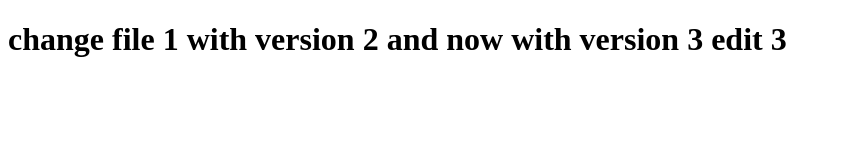
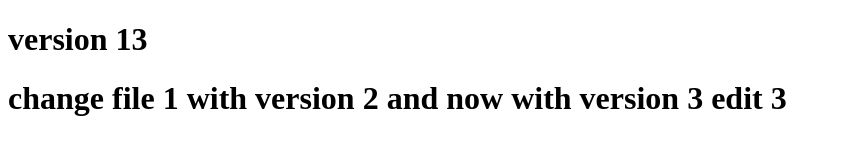
Before and after one commit to SabirKazi176/git_tutorial, a plain HTML site: page change.html in a window 1280 px wide. Shown: the whole page, without its empty margins (0-841 px from the left). Drawn offline with Linux system fonts and the light colour scheme.

Commit message:
version 13

```diff
--- a/change.html
+++ b/change.html
@@ -6,6 +6,7 @@
     <title>Document</title>
   </head>
   <body>
+    <h1>version 13</h1>
     <h1>change file 1 with version 2 and now with version 3 edit 3</h1>
   </body>
 </html>
```
Also changed, not shown: config.html (+1 -0 lines).
